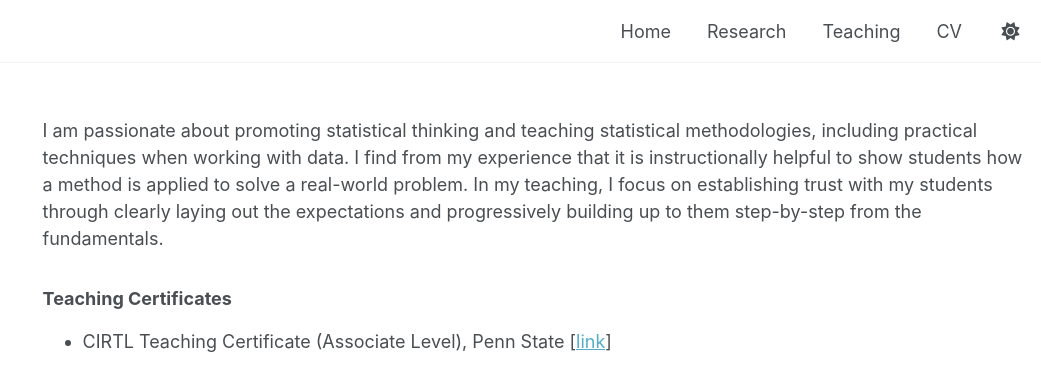
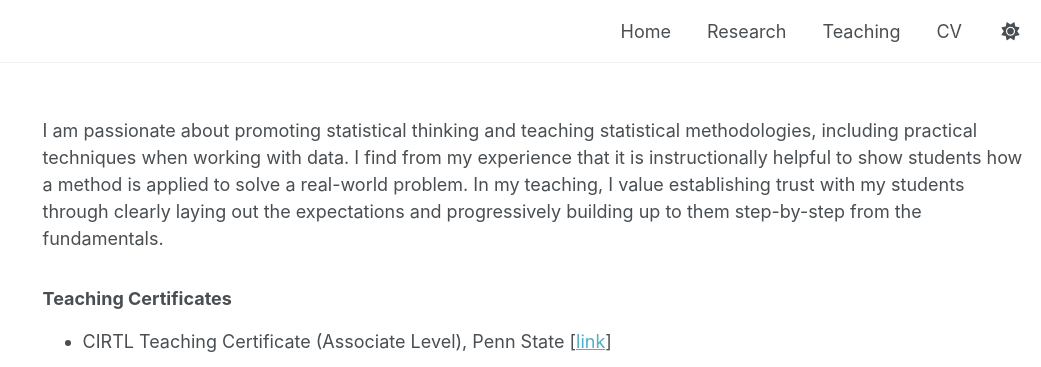
Before and after one commit to lbz5158/lujiezhou.github.io, a Jekyll site: the page built from _pages/teaching.md, in a window 1280 px wide and 1100 px high. Shown: the top 367 px of the window, without its empty margins (239-1280 px from the left). Built offline with Jekyll 4.4.1, drawn with Linux system fonts in a browser that asks for light colours.

Commit message:
Update teaching.md

```diff
--- a/_pages/teaching.md
+++ b/_pages/teaching.md
@@ -7,7 +7,7 @@ author_profile: false
 
 {% include base_path %}
 
-I am passionate about promoting statistical thinking and teaching statistical methodologies, including practical techniques when working with data. I find from my experience that it is instructionally helpful to show students how a method is applied to solve a real-world problem. In my teaching, I focus on establishing trust with my students through clearly laying out the expectations and progressively building up to them step-by-step from the fundamentals.
+I am passionate about promoting statistical thinking and teaching statistical methodologies, including practical techniques when working with data. I find from my experience that it is instructionally helpful to show students how a method is applied to solve a real-world problem. In my teaching, I value establishing trust with my students through clearly laying out the expectations and progressively building up to them step-by-step from the fundamentals.
 
 
 ### Teaching Certificates
```
